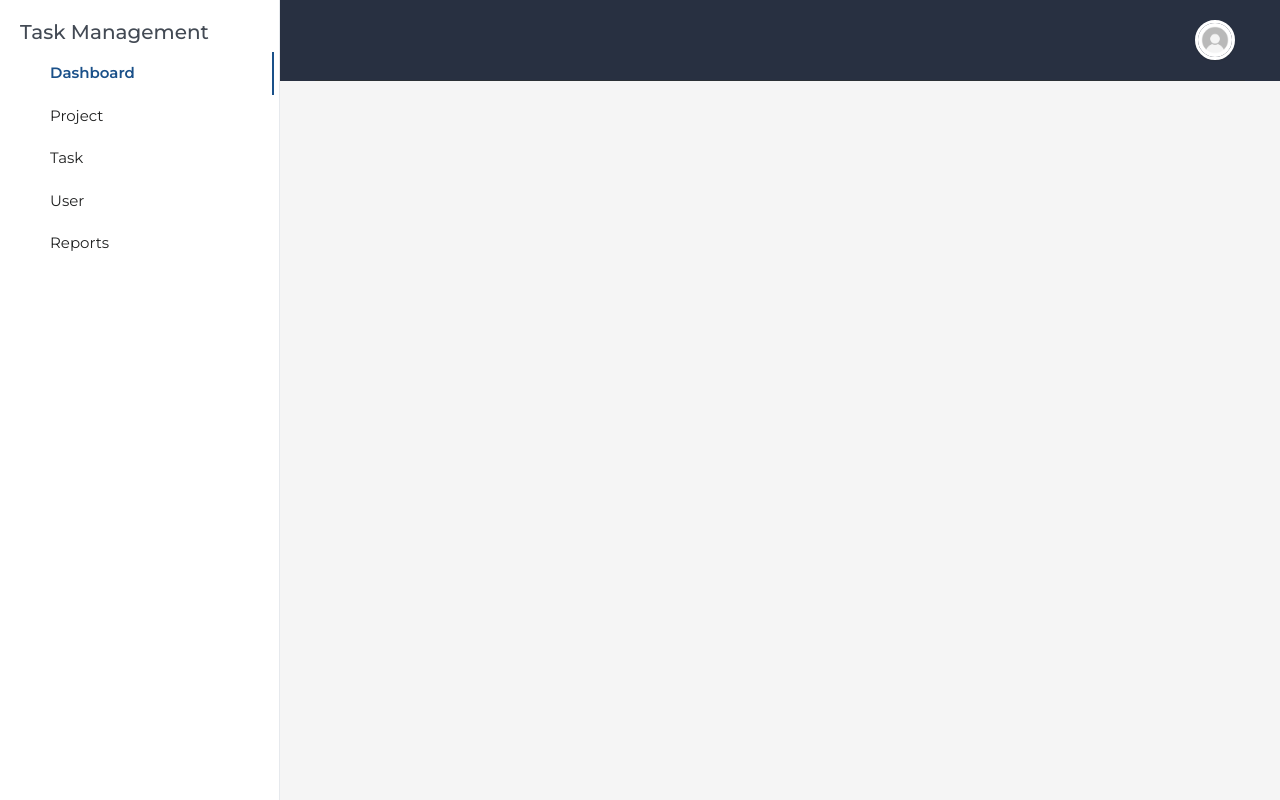
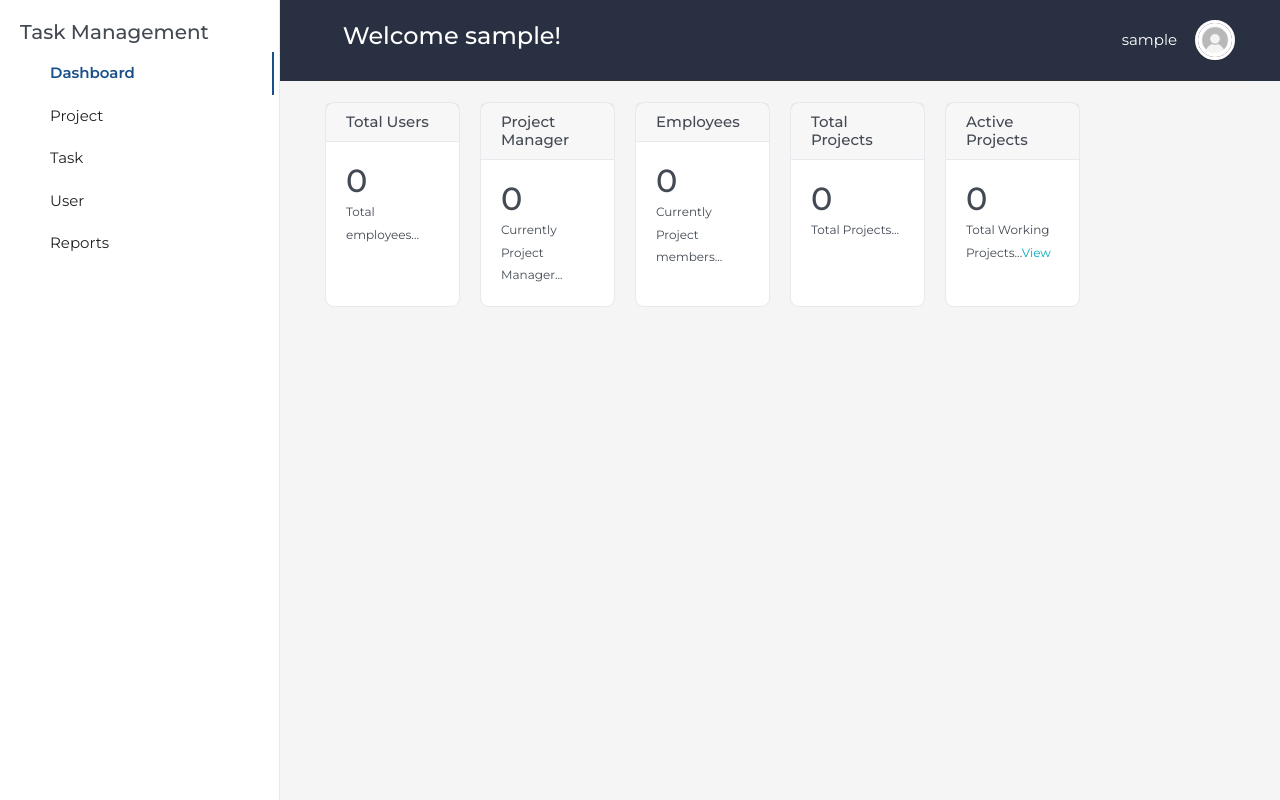
Before and after one commit to pranavtntra/Task_Management, a Django app: page /timeline/dashboard/ in a window 1280 px wide. Run offline with Django 3.2, Linux system fonts and the light colour scheme; the visitor is signed in with stand-in values (Sample User, id 1); data comes from the database, SQL or seed files in the repository; data that the repository does not hold is empty; parts of the project's set-up code (start-up, migrations or seed data) failed here and were passed over; some libraries are stand-ins or nearby versions.

Commit message:
[ADD]Dashboard,[ADD]Active projects dashboard

```diff
--- a/TaskManagement/accounts/views.py
+++ b/TaskManagement/accounts/views.py
@@ -44,7 +44,7 @@ class SearchUser(LoginRequiredMixin, View):
             return render(request, "account/user_details_list.html", data)
         except Exception as e:
             logging.error(str(e))
-            data = {"object_list": user_list}
+            data = {"page_obj": user_list}
             return render(request, "account/user_details_list.html", data)
 
 
--- a/TaskManagement/templates/dashboard.html
+++ b/TaskManagement/templates/dashboard.html
@@ -203,8 +203,6 @@
     </div>
 
 
-
-
     <div id="left-sidebar" class="sidebar ">
         <h5 class="brand-name">Task Management<a href="javascript:void(0)" class="menu_option float-right"><i class="icon-grid font-16" data-toggle="tooltip" data-placement="left" title="Grid & List Toggle"></i></a></h5>
         <nav id="left-sidebar-nav" class="sidebar-nav">
@@ -245,7 +243,6 @@
                 </li>
                     {% endif %}
 
-
                 <li>
                     <a href="javascript:void(0)" class="has-arrow arrow-c"><i class="fa fa-lock"></i><span>Reports</span></a>
                     <ul>
@@ -260,8 +257,6 @@
                         <li><a href="">Employee Report</a></li>
                     </ul>
                 </li>
-
-
             </ul>
         </nav>
     </div>
@@ -272,24 +267,20 @@
             <div class="page-header">
                 <div class="left">
                     <a href="javascript:void(0)" class="icon menu_toggle mr-3"><i class="fa  fa-align-left"></i></a>
-                    {% block title %}{{ section.title }}{% endblock %}
-
+                    {% block title %}
+                        <h4>Welcome {{request.user.username}}!</h4>
+                    {% endblock %}
                 </div>
                 <div class="right">
-
-
+                    {{request.user.username}}
                     <div class="notification d-flex">
-
                         <div class="dropdown d-flex">
                             <a class="nav-link icon d-none d-md-flex btn btn-default btn-icon ml-2" data-toggle="dropdown"><img class="card-profile-img" src="{% static 'images/sm/userprofile.jpg' %}" alt="" style="margin:0;padding:0;width:40px;height:40px;"></a>
                             <div class="dropdown-menu dropdown-menu-right dropdown-menu-arrow">
-                                <!-- <a class="dropdown-item" href="page-profile.html"><i class="dropdown-icon fe fe-user"></i> Profile</a>
-                                -->
                                 <a class="dropdown-item" href="{% url 'userprofile' %}"><i class="dropdown-icon fe fe-log-out"></i> Profile</a>
                                 <a class="dropdown-item" href="{% url 'changepassword' %}"><i class="dropdown-icon fe fe-log-out"></i> Change Password</a>
                                 <div class="dropdown-divider"></div>
                                 <a class="dropdown-item" href="{% url 'account_logout' %}"><i class="dropdown-icon fe fe-log-out"></i> Sign out</a>
-
                             </div>
                         </div>
                     </div>
@@ -300,11 +291,94 @@
     <div class="section-body mt-3">
         <div class="container-fluid">
             {% block content%}
+            {% if user.is_superuser %}
+                <div class="row clearfix row-deck">
+                    <div class="col-xl-2 col-lg-4 col-md-6">
+                        <div class="card">
+                            <div class="card-header">
+                                <h3 class="card-title">Total Users</h3>
+                            </div>
+                        <div class="card-body">
+                        <h5 class="number mb-0 font-32 counter">{{total_user}}</h5>
+                        <span class="font-12">Total employees...</span>
+                        </div>
+                    </div>
+                </div>
+                <div class="col-xl-2 col-lg-4 col-md-6">
+                    <div class="card">
+                        <div class="card-header">
+                            <h3 class="card-title">Project Manager</h3>
+                        </div>
+                    <div class="card-body">
+                    <h5 class="number mb-0 font-32 counter">{{project_manager}}</h5>
+                    <span class="font-12">Currently Project Manager...</span>
+                    </div>
+                    </div>
+                </div>
+                <div class="col-xl-2 col-lg-4 col-md-6">
+                    <div class="card">
+                        <div class="card-header">
+                        <h3 class="card-title">Employees</h3>
+                        </div>
+                        <div class="card-body">
+                        <h5 class="number mb-0 font-32 counter">{{employee}}</h5>
+                        <span class="font-12">Currently Project members...</span>
+                        </div>
+                    </div>
+                </div>
+                <div class="col-xl-2 col-lg-4 col-md-6">
+                    <div class="card">
+                        <div class="card-header">
+                            <h3 class="card-title">Total Projects</h3>
+                        </div>
+                        <div class="card-body">
+                            <h5 class="number mb-0 font-32 counter">{{total_projects}}</h5>
+                            <span class="font-12">Total Projects...</span>
+                        </div>
+                    </div>
+                </div>
+                <div class="col-xl-2 col-lg-4 col-md-6">
+                    <div class="card">
+                        <div class="card-header">
+                            <h3 class="card-title">Active Projects</h3>
+                        </div>
+                        <div class="card-body">
+                            <h5 class="number mb-0 font-32 counter">{{active_projects}}</h5>
+                            <span class="font-12">Total Working Projects...<a href="{% url 'active_projects' %}">View</a></span>
+                        </div>
+                    </div>
+                </div>
+                {% else %}
+                <div class="row clearfix row-deck">
+                    <div class="col-xl-2 col-lg-4 col-md-6">
+                    <div class="card">
+                        <div class="card-header">
+                            <h3 class="card-title">Total Projects</h3>
+                        </div>
+                        <div class="card-body">
+                            <h5 class="number mb-0 font-32 counter">{{user_total_project}}</h5>
+                            <span class="font-12">Total Projects...</span>
+                        </div>
+                    </div>
+                </div>
+
+                <div class="col-xl-2 col-lg-4 col-md-6">
+                    <div class="card">
+                        <div class="card-header">
+                            <h3 class="card-title">Active Projects</h3>
+                        </div>
+                        <div class="card-body">
+                            <h5 class="number mb-0 font-32 counter">{{active}}</h5>
+                            <span class="font-12">Total Working Projects...<a href="{% url 'active_projects' %}">View</a></span>
+                        </div>
+                    </div>
+                </div>
+                </div>
+                {% endif %}
             {% endblock %}
         </div>
     </div>
 </div>
-
 
 <script src="{% static 'js/jquery/jquery.js' %}"></script>
 <script src="{% static 'bundles/lib.vendor.bundle.js' %}"></script>
@@ -314,7 +388,6 @@
 <script src="{% static 'bundles/c3.bundle.js' %}"></script>
 <script src="{% static 'js/jquery/bootstrap.min.js' %}"></script>
 <script src="{% static 'js/core.js' %}"></script>
-{% comment %} <script src="{% static 'js/page/project-index.js' %}"></script> {% endcomment %}
 
 {% block extrajs %}
 {% endblock %}
--- /dev/null
+++ b/TaskManagement/timeline/services.py
@@ -0,0 +1,35 @@
+from project.models import Project
+from accounts.models import User
+import logging
+
+
+def get_dashboard(self, Dashboard):
+    dashboard = {}
+    try:
+        dashboard = super(Dashboard, self).get_context_data()
+        dashboard["total_user"] = User.objects.count()
+        dashboard["project_manager"] = User.objects.filter(designation="Project Manager").count()
+        dashboard["employee"] = User.objects.filter(designation="Employee").count()
+        dashboard["total_projects"] = Project.objects.all().count()
+        dashboard["active_projects"] = Project.objects.filter(status="1").count()
+        proje_manager = Project.objects.filter(project_lead=self.request.user).count()
+        employees = Project.objects.filter(projectteam__teammate=self.request.user).count()
+        dashboard["user_total_project"] = proje_manager + employees
+        project_manager = Project.objects.filter(project_lead=self.request.user, status=1).count()
+        employee = Project.objects.filter(projectteam__teammate=self.request.user, status=1).count()
+        dashboard["active"] = project_manager + employee
+        return dashboard
+    except Exception as e:
+        logging.error(str(e))
+        return dashboard
+
+
+def get_projects(user):
+    if user.is_superuser:
+        active_projects = Project.objects.filter(status=1)
+        return active_projects
+    else:
+        project_manager = Project.objects.filter(project_lead=user, status=1)
+        employee = Project.objects.filter(projectteam__teammate=user, status=1)
+        active_projects = project_manager | employee
+        return active_projects.distinct()
--- /dev/null
+++ b/TaskManagement/timeline/templatetags/task_count_tags.py
@@ -0,0 +1,43 @@
+from django import template
+from task.models import Task
+from project.models import Project, ProjectTeam, Role
+from task.constants import STATUS
+
+register = template.Library()
+
+
+@register.simple_tag
+def get_task_count(proj_id):
+    return Task.objects.filter(project__id=proj_id.id).count()
+
+
+@register.simple_tag
+def get_task_status_count(proj_id):
+    result = {}
+    for status in STATUS:
+        result[status[0]] = Task.objects.filter(project__id=proj_id.id, status=status[0]).count()
+    return result
+
+
+@register.simple_tag
+def get_team_size(proj_id):
+    return ProjectTeam.objects.filter(project__id=proj_id.id).count()
+
+
+@register.simple_tag
+def get_project_finish(proj_id):
+    task = Task.objects.filter(project__id=proj_id.id).count()
+    done_task = Task.objects.filter(project__id=proj_id.id, status="Done").count()
+    finish_percentage = 0
+    if task:
+        finish_percentage = round(done_task*100/task, 2)
+    return finish_percentage
+
+
+@register.simple_tag
+def get_role_count(proj_id):
+    result = {}
+    roles = Role.objects.all().values('name')
+    for role in roles:
+        result[role["name"]] = ProjectTeam.objects.filter(project__id=proj_id.id, role__name=role["name"]).count()
+    return result
--- a/TaskManagement/timeline/urls.py
+++ b/TaskManagement/timeline/urls.py
@@ -1,6 +1,7 @@
 from django.urls import path
-from timeline.views import Dashboard
+from timeline.views import Dashboard, ActiveProjects
 
 urlpatterns = [
     path('dashboard/', Dashboard.as_view(), name="dashboard"),
+    path('active_projects/', ActiveProjects.as_view(), name="active_projects"),
 ]
--- a/TaskManagement/timeline/views.py
+++ b/TaskManagement/timeline/views.py
@@ -1,7 +1,40 @@
+from logging import exception
+from django import forms
+import django
+from django.views.generic.base import View
+from django.views.generic.list import ListView
+from accounts.models import User
+from project.models import Project
+from task.models import Task
+from django.db.models import Q
 from django.shortcuts import render
 from django.views.generic import TemplateView
+from .services import get_projects, get_dashboard
+import logging
 
 # Create your views here.
 
+
 class Dashboard(TemplateView):
+    """
+    Show the details on dashboard
+    """
     template_name = "dashboard.html"
+
+    def get_context_data(self, *args, **kwargs):
+        return get_dashboard(self, Dashboard)
+
+
+class ActiveProjects(ListView):
+    """
+    show the total active projects for admin and user for his active projects
+    """
+    model = Project
+    template_name = "active_projects.html"
+    context_object_name = "active_projects"
+
+    def get_queryset(self):
+        try:
+            return get_projects(self.request.user)
+        except Exception as e:
+            logging.error(str(e))
```
Also changed, not shown: TaskManagement/templates/active_projects.html (added, +72 -0 lines).
